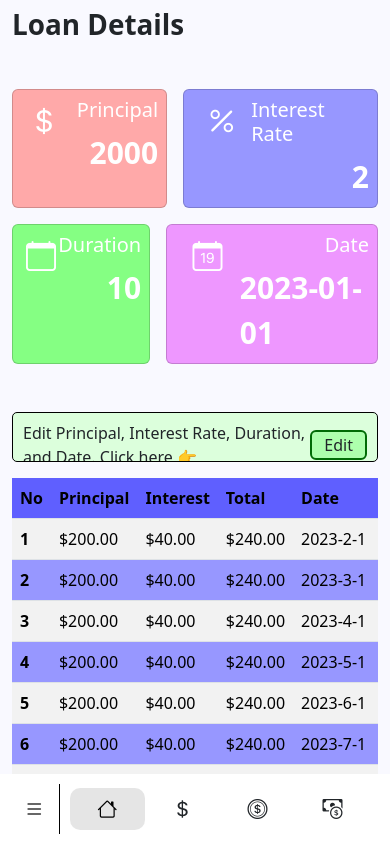
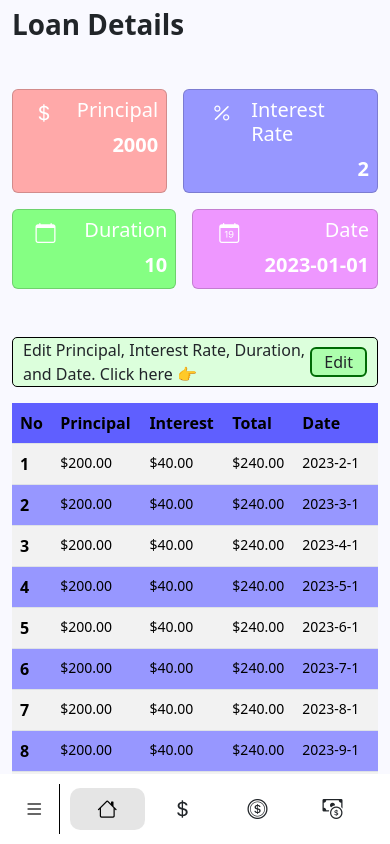
Before and after one commit to sokhaimeach/Depreciation_Website, an Angular app: page /menu/loan1 in a window 390 px wide. Built offline with nearby package versions, Linux system fonts and the light colour scheme.

Commit message:
update edit form

```diff
--- a/src/app/loan1/loan1.css
+++ b/src/app/loan1/loan1.css
@@ -7,7 +7,7 @@
 }
 .collapses {
     width: fit-content;
-    height: 50px;
+    height: 65px;
     padding: 0 10px;
     border: 1px solid black;
     border-radius: 5px;
@@ -35,3 +35,24 @@
     background-color: rgb(196, 196, 255);
     background-color: #9797ff;
 }
+
+@media (max-width: 600px) {
+    .card-icon {
+    font-size: 20px;
+}
+.size {
+    font-size: 20px;
+}
+.tbl-header th tr {
+    font-size: 14px;
+}
+.tbl-body tr td {
+    font-size: 14px;
+}
+.txt-margin {
+    margin-top: 0px !important;
+}
+table {
+    margin-bottom: 100px !important;
+}
+}
--- a/src/app/loan1/loan1.html
+++ b/src/app/loan1/loan1.html
@@ -16,7 +16,7 @@
     </div>
 
     <div class="collapses mt-5 mb-3 d-flex flex-column gap-3" [style.height]="height()">
-        <div class="row d-flex align-items-center justify-content-between mt-2">
+        <div class="row d-flex align-items-center justify-content-between mt-2 txt-margin">
             <div class="col-11 d-flex align-items-center">
                 Edit Principal, Interest Rate, Duration, and Date. Click here 👉
             </div>
```
